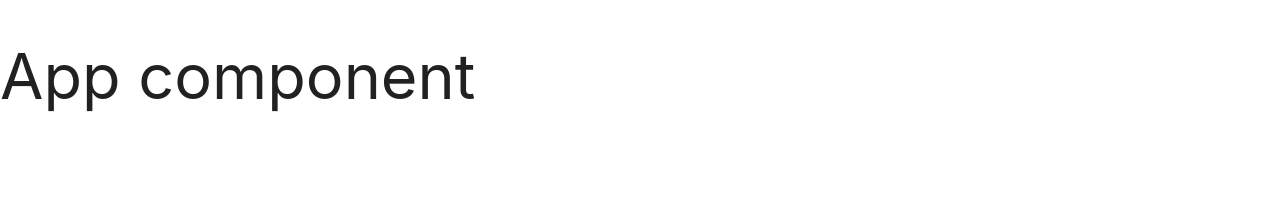
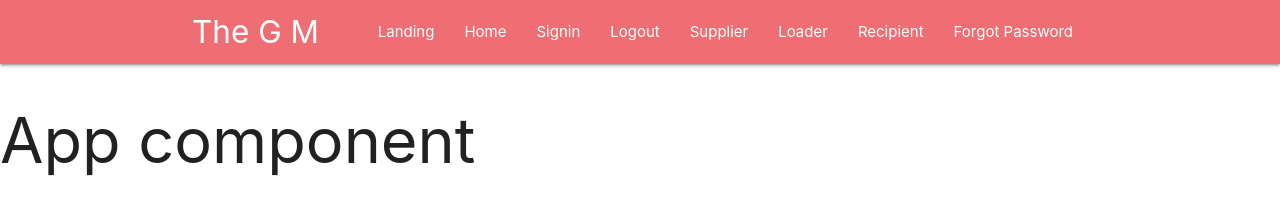
Before and after one commit to kenmugy/green-mile-0, a React app: page / in a window 1280 px wide. Built offline with nearby package versions, Linux system fonts and the light colour scheme.

Commit message:
added navitaion for the app

```diff
--- a/public/index.html
+++ b/public/index.html
@@ -39,5 +39,12 @@
       To begin the development, run `npm start` or `yarn start`.
       To create a production bundle, use `npm run build` or `yarn build`.
     -->
+    <script
+      type="text/javascript"
+      src="../node_modules/materialize-css/dist/js/materialize.min.js"
+    ></script>
+    <script>
+      <!-- triggers go  here -->
+    </script>
   </body>
 </html>
--- a/src/components/App/index.js
+++ b/src/components/App/index.js
@@ -1,10 +1,15 @@
 import React from 'react';
+import Navigation from '../Navigation';
+import { BrowserRouter as Router } from 'react-router-dom';
 
 function App() {
   return (
-    <div className="App">
+    <Router>
+      <Navigation />
+    <div className='App'>
       <h1>App component</h1>
     </div>
+    </Router>
   );
 }
 
--- /dev/null
+++ b/src/components/Navigation/index.js
@@ -0,0 +1,72 @@
+import React from 'react';
+
+import * as ROUTES from '../../constants/routes';
+import { Link } from 'react-router-dom';
+
+const Navigation = () => {
+  return (
+    <nav>
+      <div className='container nav-wrapper'>
+        {/*  eslint-disable-next-line */}
+        <a href='#' className='brand-logo left'>
+          The G M
+        </a>
+        {/*  eslint-disable-next-line */}
+        {/* <a href='#' data-target='mobile-demo' className='sidenav-trigger right'>
+          <i className='material-icons'>menu</i>
+        </a> */}
+        <ul className='right hide-on-med-and-down'>
+          <li>
+            <Link to={ROUTES.LANDING}>Landing</Link>
+          </li>
+          <li>
+            <Link to={ROUTES.HOME}>Home</Link>
+          </li>
+          <li>
+            <Link to={ROUTES.SIGNIN}>Signin</Link>
+          </li>
+          <li>
+            <Link to={ROUTES.LOGOUT}>Logout</Link>
+          </li>
+          <li>
+            <Link to={ROUTES.SUPPLIER}>Supplier</Link>
+          </li>
+          <li>
+            <Link to={ROUTES.LOADER}>Loader</Link>
+          </li>
+          <li>
+            <Link to={ROUTES.RECIPIENT}>Recipient</Link>
+          </li>
+          <li>
+            <Link to={ROUTES.PASSWORD_FORGET}>Forgot Password</Link>
+          </li>
+        </ul>
+        {/* <ul className='sidenav' id='mobile-demo'>
+          <li>
+            <Link to={ROUTES.LANDING}>Landing</Link>
+          </li>
+          <li>
+            <Link to={ROUTES.HOME}>Home</Link>
+          </li>
+          <li>
+            <Link to={ROUTES.SIGNIN}>Signin</Link>
+          </li>
+          <li>
+            <Link to={ROUTES.LOGOUT}>Logout</Link>
+          </li>
+          <li>
+            <Link to={ROUTES.SUPPLIER}>Supplier</Link>
+          </li>
+          <li>
+            <Link to={ROUTES.LOADER}>Loader</Link>
+          </li>
+          <li>
+            <Link to={ROUTES.RECIPIENT}>Recipient</Link>
+          </li>
+        </ul> */}
+      </div>
+    </nav>
+  );
+};
+
+export default Navigation;
--- a/src/constants/routes.js
+++ b/src/constants/routes.js
@@ -0,0 +1,10 @@
+export const HOME = '/home';
+export const ADMIN = '/admin';
+export const LOADER = '/loader';
+export const SIGNIN = '/signin';
+export const LANDING = '/';
+export const PASSWORD_FORGET = '/pw-forget';
+export const RECIPIENT = '/recipient';
+export const SUPPLIER = '/supplier';
+export const SIGN_UP = '/sign-up';
+export const LOGOUT = '/logout';
```
Also changed, not shown: src/components/SignIn/index.js (added).
